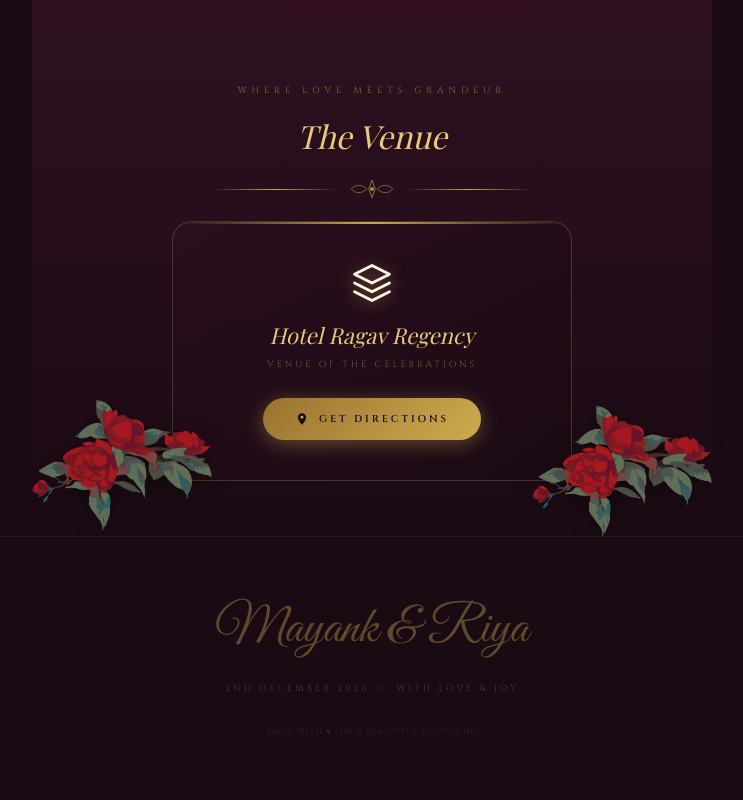
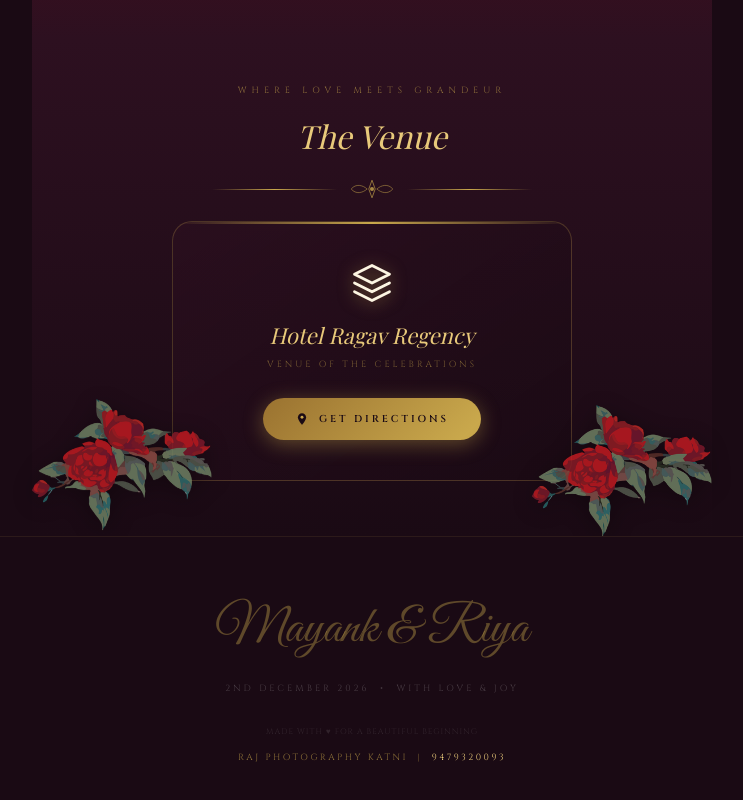
Before and after one commit to mayankdengre32/mayankwedsriya, a website built with Vite: page index.html in a window 1280 px wide. Shown: the part 2665-3465 px from the top of the page, without its empty margins (268-1011 px from the left). Before the commit the page ends 3442 px from the top, so only its background shows below. Built offline with nearby package versions, Linux system fonts and the light colour scheme; a web font is replaced by a local one.

Commit message:
Add Raj Photography Katni and contact number to footer

```diff
--- a/index.html
+++ b/index.html
@@ -414,6 +414,9 @@
   <p>2nd December 2026 &nbsp;•&nbsp; With Love &amp; Joy</p>
   <br/>
   <p style="margin-top:12px; opacity:0.5; font-size:8px; letter-spacing:1px;">Made with ♥ for a Beautiful Beginning</p>
+  <div class="footer-credit">
+    Raj Photography Katni &nbsp;|&nbsp; <a href="tel:9479320093">9479320093</a>
+  </div>
 </footer>
 
 <script type="module" src="/src/main.js"></script>
--- a/src/style.css
+++ b/src/style.css
@@ -595,6 +595,23 @@
       letter-spacing: 3px;
       color: rgba(255,255,255,0.2);
       text-transform: uppercase;
+    }
+    .footer-credit {
+      margin-top: 14px;
+      font-family: var(--ff-caps);
+      font-size: 9px;
+      letter-spacing: 2.5px;
+      color: rgba(201, 168, 76, 0.65);
+      text-transform: uppercase;
+    }
+    .footer-credit a {
+      color: var(--gold-light);
+      text-decoration: none;
+      transition: color 0.3s ease, text-shadow 0.3s ease;
+    }
+    .footer-credit a:hover {
+      color: #fff;
+      text-shadow: 0 0 10px rgba(201, 168, 76, 0.8);
     }
 
     /* ===== SPARKLING LUXURY SCROLL CUE ===== */
```
